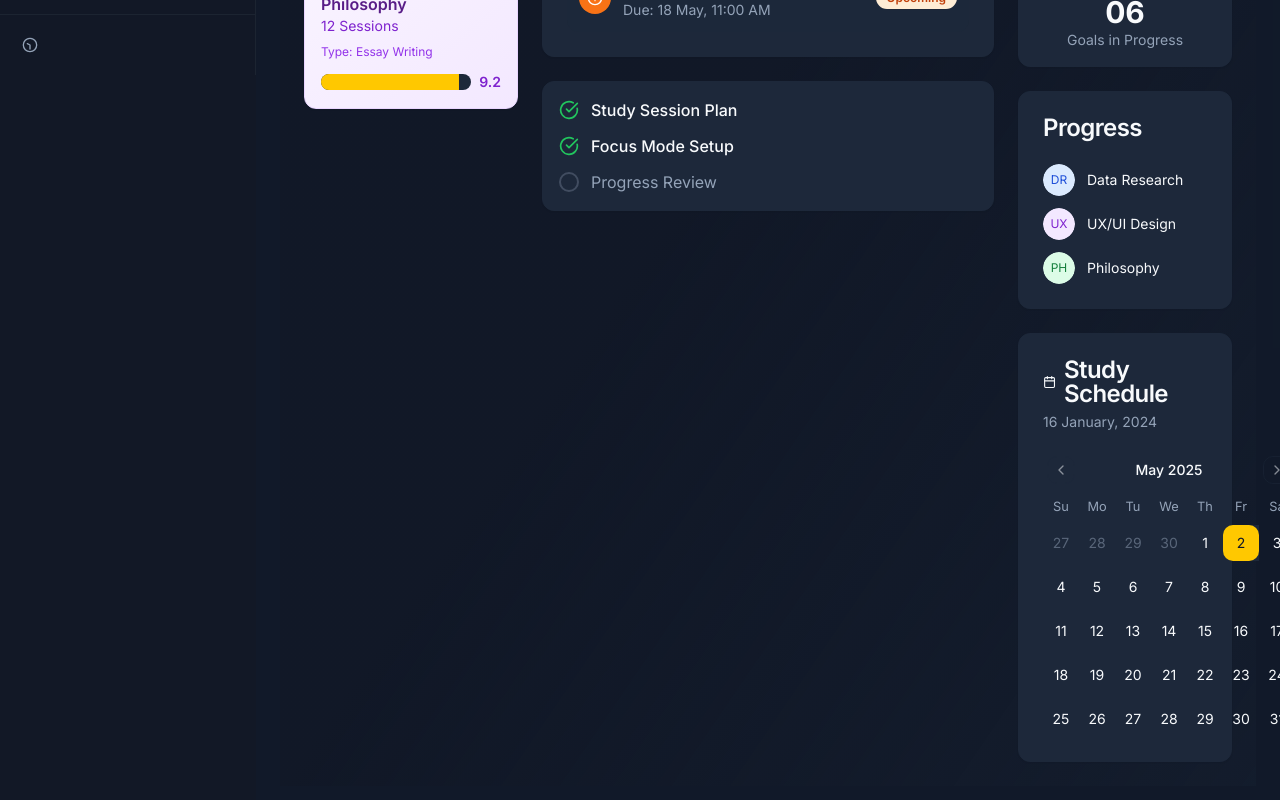
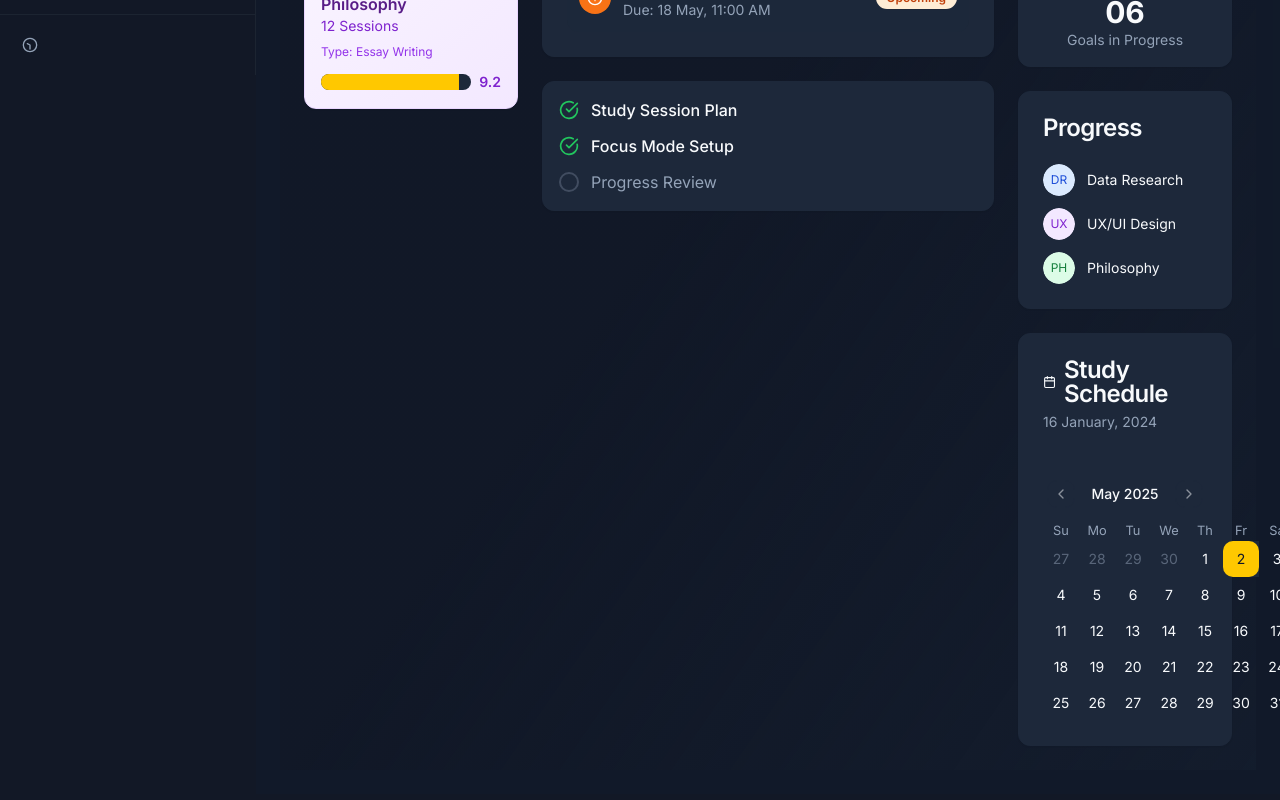
Before and after one commit to Fatin786/studyxcelerate, a React (Vite) app: page /dashboard in a window 1280 px wide. Shown: the part 725-1525 px from the top of the page. Built offline with nearby package versions, Linux system fonts and the light colour scheme.

Commit message:
Fix calendar display
Fixes the calendar display on the dashboard.

```diff
--- a/src/pages/Dashboard.tsx
+++ b/src/pages/Dashboard.tsx
@@ -304,12 +304,19 @@ const Dashboard = () => {
               </CardTitle>
               <CardDescription>16 January, 2024</CardDescription>
             </CardHeader>
-            <CardContent>
+            <CardContent className="p-3">
               <Calendar
                 mode="single"
                 selected={date}
                 onSelect={setDate}
-                className="rounded-md border-0 p-0"
+                className="w-full pointer-events-auto"
+                classNames={{
+                  months: "flex w-full flex-col sm:flex-row space-y-4 sm:space-x-4 sm:space-y-0 flex-1",
+                  month: "space-y-4 w-full flex flex-col",
+                  table: "w-full h-full border-collapse space-y-1",
+                  head_row: "",
+                  row: "w-full mt-2"
+                }}
               />
             </CardContent>
           </Card>
```
